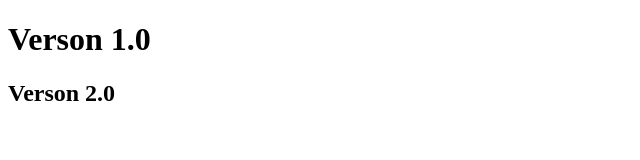
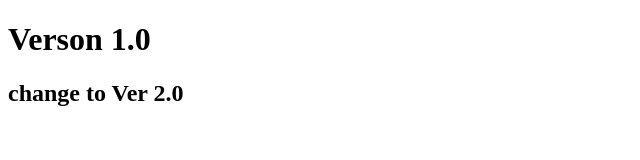
Before and after one commit to GitHubChenSiYu/GitDemo, a plain HTML site: page index.html in a window 1280 px wide. Shown: the whole page, without its empty margins (0-640 px from the left). Drawn offline with Linux system fonts and the light colour scheme.

Commit message:
change hhh

```diff
--- a/index.html
+++ b/index.html
@@ -6,6 +6,7 @@
 	</head>
 	<body>
 		<h1>Verson 1.0</h1>
-		<h2>Verson 2.0</h2>
+		<h2>change to Ver 2.0</h2>
+
 	</body>
 </html>
```
